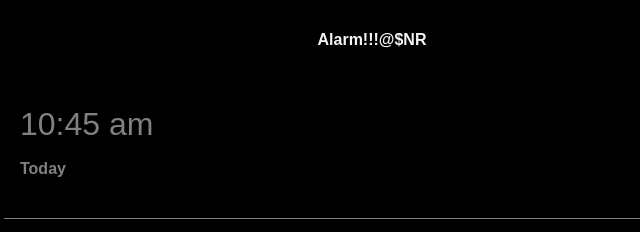
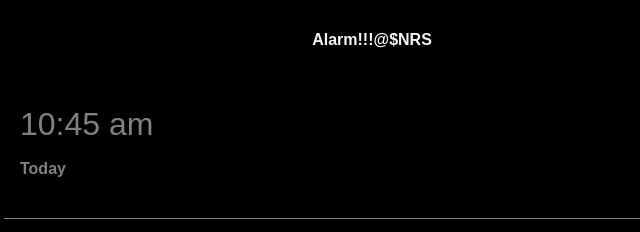
Before and after one commit to NathanJReidy/Android-Alarm-Clock, a website built with webpack: page index.html in a window 1280 px wide. Shown: the top 232 px of the page, 268-908 px from the left. Built offline with nearby package versions, Linux system fonts and the light colour scheme.

Commit message:
CSS Changes

```diff
--- a/index.html
+++ b/index.html
@@ -118,7 +118,7 @@
 
     <div class="headerBar">
         <div class="headerBarContainer">
-            <p id="alarmText">Alarm!!!@$NR</p>
+            <p id="alarmText">Alarm!!!@$NRS</p>
             <div id="iconText">
                 <svg id="verticalDots" fill="currentColor" viewBox="0 0 20 20" xmlns="http://www.w3.org/2000/svg"><path d="M10 6a2 2 0 110-4 2 2 0 010 4zM10 12a2 2 0 110-4 2 2 0 010 4zM10 18a2 2 0 110-4 2 2 0 010 4z"></path></svg>
             </div>
```
Also changed, not shown: dist/css/mediaQueries.css.
